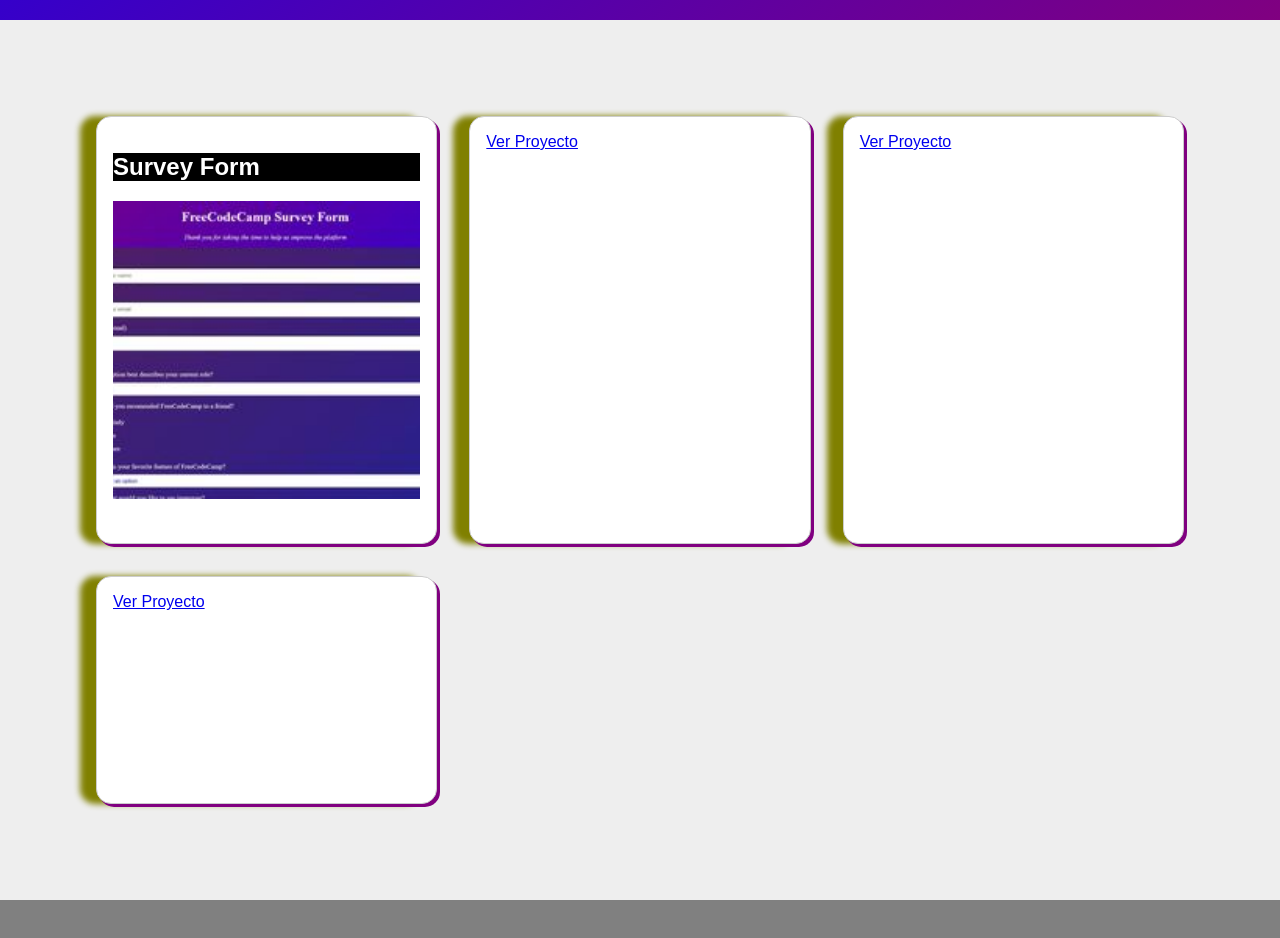
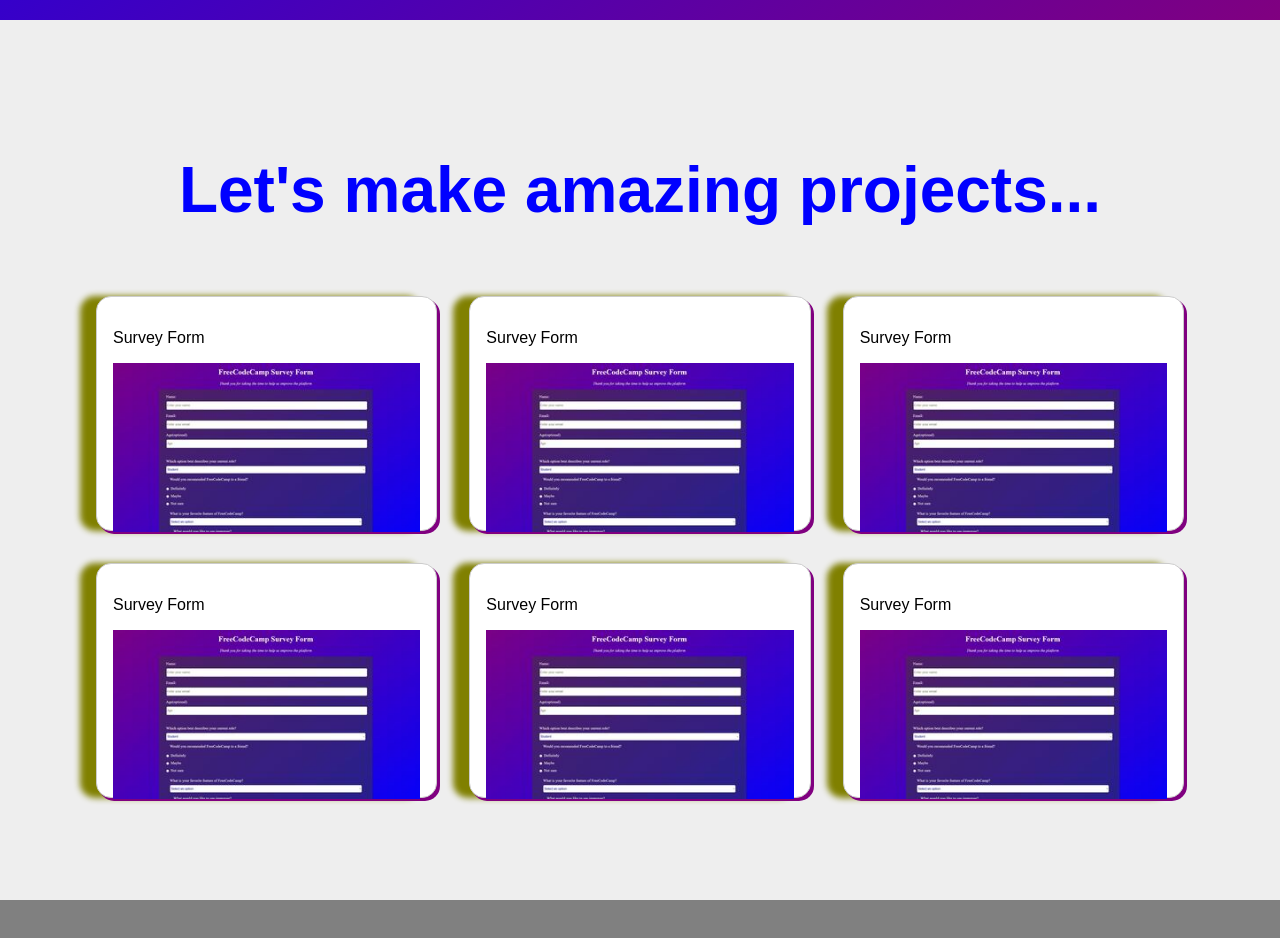
Before and after one commit to HaroldArguelloNic/portfolio, a plain HTML site: page index.html in a window 1280 px wide. Shown: the part 780-1718 px from the top of the page. Drawn offline with Linux system fonts and the light colour scheme.

Commit message:
ajuste de las mediaqueries en la section projects

```diff
--- a/index.html
+++ b/index.html
@@ -21,19 +21,38 @@
   </section>
 
   <section id="projects">
+    <h2>Let's make amazing projects...</h2>
+    <div class="grid-section">
     <div class="project-tile">
-      <h2>Survey Form</h2>
-      <a href="https://enlace-a-tu-proyecto.com" target="_blank"><img class="img-project" src="./assets/Survey Form.jpg" alt="freecodecamp survey form"></a>
+      <p>Survey Form</p>
+      <a href="https://haroldarguellonic.github.io/survey-form/" target="_blank"><img class="img-project" src="https://github.com/HaroldArguelloNic/portfolio/blob/main/assets/Survey%20Form.jpg" alt="freecodecamp survey form"></a>
     </div>
 
-    <div class="project-tile">
-      <a href="https://enlace-a-tu-proyecto.com" target="_blank">Ver Proyecto</a>
+  <div class="project-tile">
+      <p>Survey Form</p>
+      <a href="https://haroldarguellonic.github.io/survey-form/" target="_blank"><img class="img-project" src="https://github.com/HaroldArguelloNic/portfolio/blob/main/assets/Survey%20Form.jpg" alt="freecodecamp survey form"></a>
     </div>
-    <div class="project-tile">
-      <a href="https://enlace-a-tu-proyecto.com" target="_blank">Ver Proyecto</a>
+
+      <div class="project-tile">
+      <p>Survey Form</p>
+      <a href="https://haroldarguellonic.github.io/survey-form/" target="_blank"><img class="img-project" src="https://github.com/HaroldArguelloNic/portfolio/blob/main/assets/Survey%20Form.jpg" alt="freecodecamp survey form"></a>
     </div>
-    <div class="project-tile">
-      <a href="https://enlace-a-tu-proyecto.com" target="_blank">Ver Proyecto</a>
+
+      <div class="project-tile">
+      <p>Survey Form</p>
+      <a href="https://haroldarguellonic.github.io/survey-form/" target="_blank"><img class="img-project" src="https://github.com/HaroldArguelloNic/portfolio/blob/main/assets/Survey%20Form.jpg" alt="freecodecamp survey form"></a>
+    </div>
+
+      <div class="project-tile">
+      <p>Survey Form</p>
+      <a href="https://haroldarguellonic.github.io/survey-form/" target="_blank"><img class="img-project" src="https://github.com/HaroldArguelloNic/portfolio/blob/main/assets/Survey%20Form.jpg" alt="freecodecamp survey form"></a>
+    </div>
+
+      <div class="project-tile">
+      <p>Survey Form</p>
+      <a href="https://haroldarguellonic.github.io/survey-form/" target="_blank"><img class="img-project" src="https://github.com/HaroldArguelloNic/portfolio/blob/main/assets/Survey%20Form.jpg" alt="freecodecamp survey form"></a>
+    </div>
+
     </div>
   </section>
 <footer class="footer"></footer>
--- a/styles.css
+++ b/styles.css
@@ -54,13 +54,20 @@ body, html {
 
 /* Proyectos */
 #projects {
-    display: grid;
-    grid-template-columns:repeat(3,1fr);
   height: 90vh;
   padding: 5rem;
   background-color: #eee;
   margin: 0 auto;
 
+}
+#projects h2 {
+  color: blue;
+  text-align: center;
+  font-size: 4rem;
+ }
+.grid-section {
+  display: grid;
+  grid-template-columns:repeat(3,1fr);
 }
 
 .project-tile {
@@ -75,13 +82,12 @@ body, html {
 .project-tile:hover {
   transform: scale(1.5);
 }
-  .project-tile h2{
-    font-size:1.5rem;
-    background: black;
-    color: white;
+.project-title{
+  padding: 2rem 0.5rem;
+  font-size: 2rem;
 }
 .img-project {
-    height: calc(100% - 6rem);
+  height: calc(100% - 2rem);
   width: 100%;
   object-fit: cover;
 }
@@ -92,6 +98,9 @@ body, html {
 /*  Media query */
 @media (max-width: 800px) {
   #projects {
+    height: 95%;
+  }
+  .grid-section {
     grid-template-columns: repeat(2,1fr);
   }
 }
@@ -102,6 +111,9 @@ body, html {
     flex-direction: column;
   }
   #projects {
+    height: 100%;
+  }
+  .grid-section {
     padding: 2rem;
     grid-template-columns: 1fr;
   }
```
Lines whose indentation alone changed are shown as unchanged.
